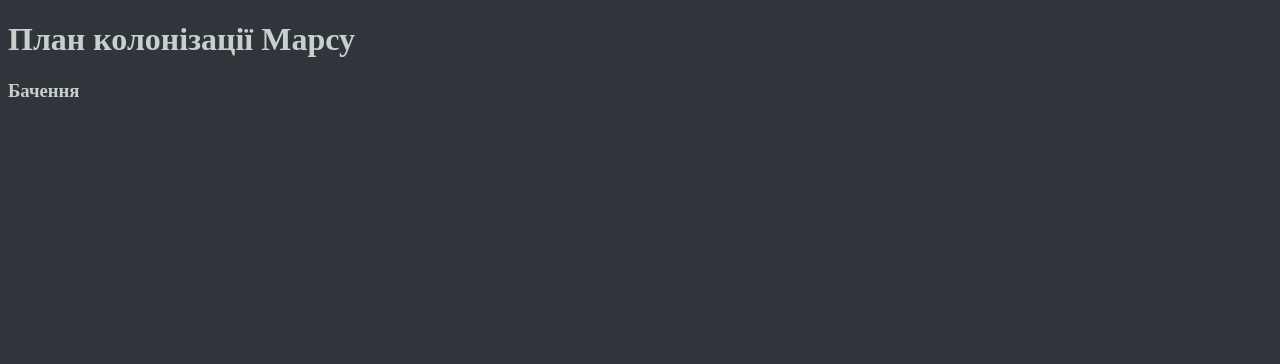
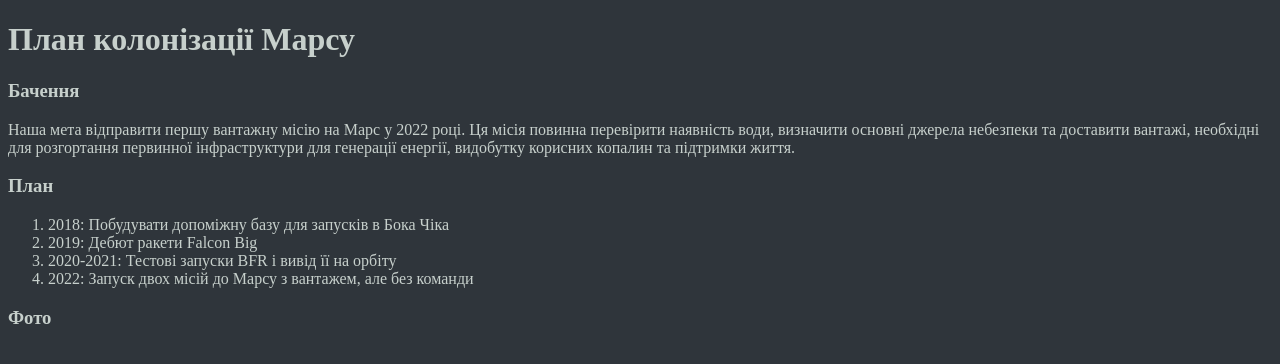
Before and after one commit to bogdanmishalo/mars, a plain HTML site: page index.html in a window 1280 px wide. Drawn offline with Linux system fonts and the light colour scheme.

Commit message:
Update index.html

```diff
--- a/index.html
+++ b/index.html
@@ -1,12 +1,24 @@
 <!DOCTYPE html>
 <html>
   <head>
-    <title>Bogdan Mishalov</title>
+    <title>Mars</title>
     <link rel="stylesheet" href="style.css">
   </head>
   <body>
     <h1>План колонізації Марсу</h1>
     <h3>Бачення</h3>
-    <p></p>
+    <p>Наша мета відправити першу вантажну місію на Марс у 2022 році. Ця місія повинна перевірити наявність води, визначити основні джерела небезпеки та доставити вантажі, необхідні для розгортання первинної інфраструктури для генерації енергії, видобутку корисних копалин та підтримки життя.</p>
+    <h3>План</h3>
+    <ol>
+      <li><span id=past1>2018: </span>Побудувати допоміжну базу для запусків в Бока Чіка</li>
+      <li><span id="past2">2019: </span>Дебют ракети Falcon Big</li>
+      <li><span id="past3">2020-2021: </span>Тестові запуски BFR і вивід її на орбіту</li>
+      <li><span id="past4">2022: </span>Запуск двох місій до Марсу з вантажем, але без команди</li>
+    </ol>
+    <h3>Фото</h3>
+    <div id="photo">
+      <img src="">
+      <img src="">
+    </div>
   </body>
 </html>
```
